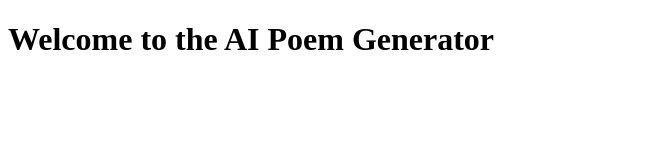
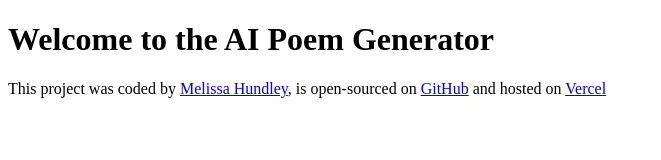
Before and after one commit to mkmelhundley-code/ai-poem-generator, a plain HTML site: page index.html in a window 1280 px wide. Shown: the whole page, without its empty margins (0-661 px from the left). Drawn offline with Linux system fonts and the light colour scheme.

Commit message:
updated the footer and deployed to Vercel.

```diff
--- a/index.html
+++ b/index.html
@@ -8,6 +8,22 @@
   </head>
   <body>
     <h1>Welcome to the AI Poem Generator</h1>
+
+    <footer>
+      This project was coded by
+      <a href="https://github.com/mkmelhundley-code" target="_blank"
+        >Melissa Hundley</a
+      >, is open-sourced on
+      <a
+        href="https://github.com/mkmelhundley-code/ai-poem-generator"
+        target="_blank"
+        >GitHub</a
+      >
+      and hosted on
+      <a href="https://ai-poem-generator-hazel.vercel.app/" target="_blank"
+        >Vercel</a
+      >
+    </footer>
     <script src="src/index.js"></script>
   </body>
 </html>
```
